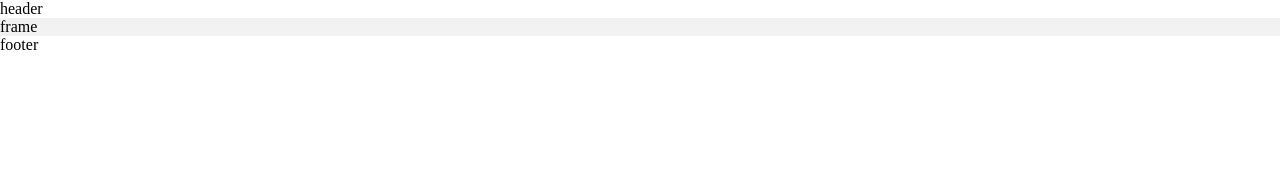
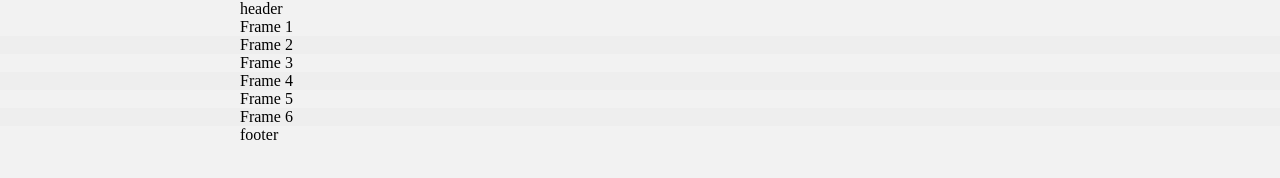
Before and after one commit to LibertaSoft/Prax4web, a plain HTML site: page index.html in a window 1280 px wide. Drawn offline with Linux system fonts and the light colour scheme.

Commit message:
add frames, sentred block middle

```diff
--- a/index.html
+++ b/index.html
@@ -21,16 +21,22 @@
 	</header>
 	<section class="frames">
 		<section class="frame">
-			<section class="middle">frame</section>
+			<section class="middle">Frame 1</section>
 		</section>
 		<section class="frame">
-			<section class="middle"></section>
+			<section class="middle">Frame 2</section>
 		</section>
 		<section class="frame">
-			<section class="middle"></section>
+			<section class="middle">Frame 3</section>
 		</section>
 		<section class="frame">
-			<section class="middle"></section>
+			<section class="middle">Frame 4</section>
+		</section>
+		<section class="frame">
+			<section class="middle">Frame 5</section>
+		</section>
+		<section class="frame">
+			<section class="middle">Frame 6</section>
 		</section>
 	</section>
 	<footer>
--- a/style/less/main.less
+++ b/style/less/main.less
@@ -1,10 +1,23 @@
 body{
-  margin: 0;
+	margin: 0;
+	background-color: @frameBg;
+	wdith: 100%;
+	height: 100%;
+}
+
+.middle{
+	width: 800px;
+	margin: 0 auto;
 }
 
 /* ------------------- [ФРЕЙМЫ] ------------------- */
 @frameBg: #F2F2F2;
 @frameBg2: #EEEEEE;
+
+.frames{
+	wdith: 100%;
+	height: 100%;
+}
 
 .frame{
 	width: 100%;
```
